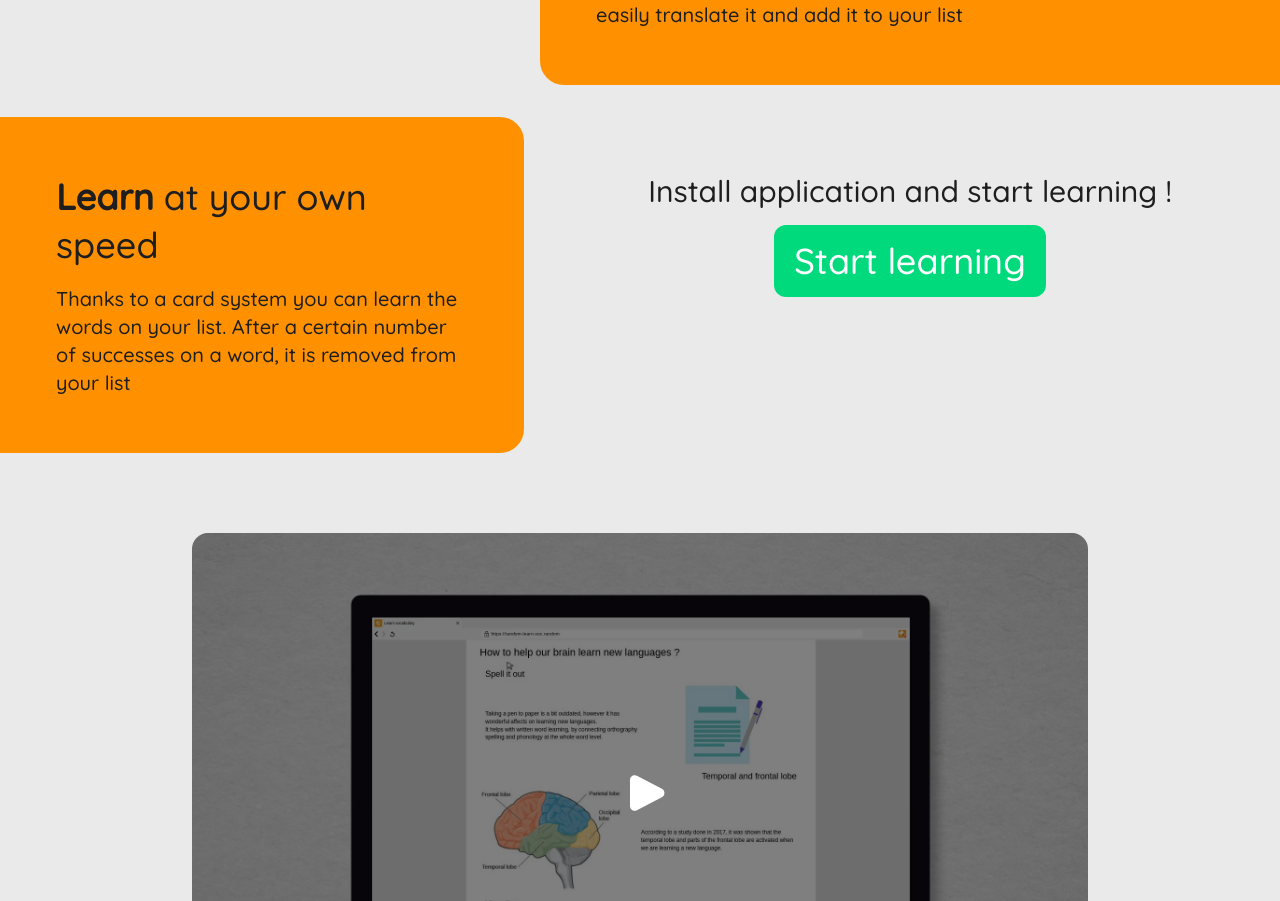
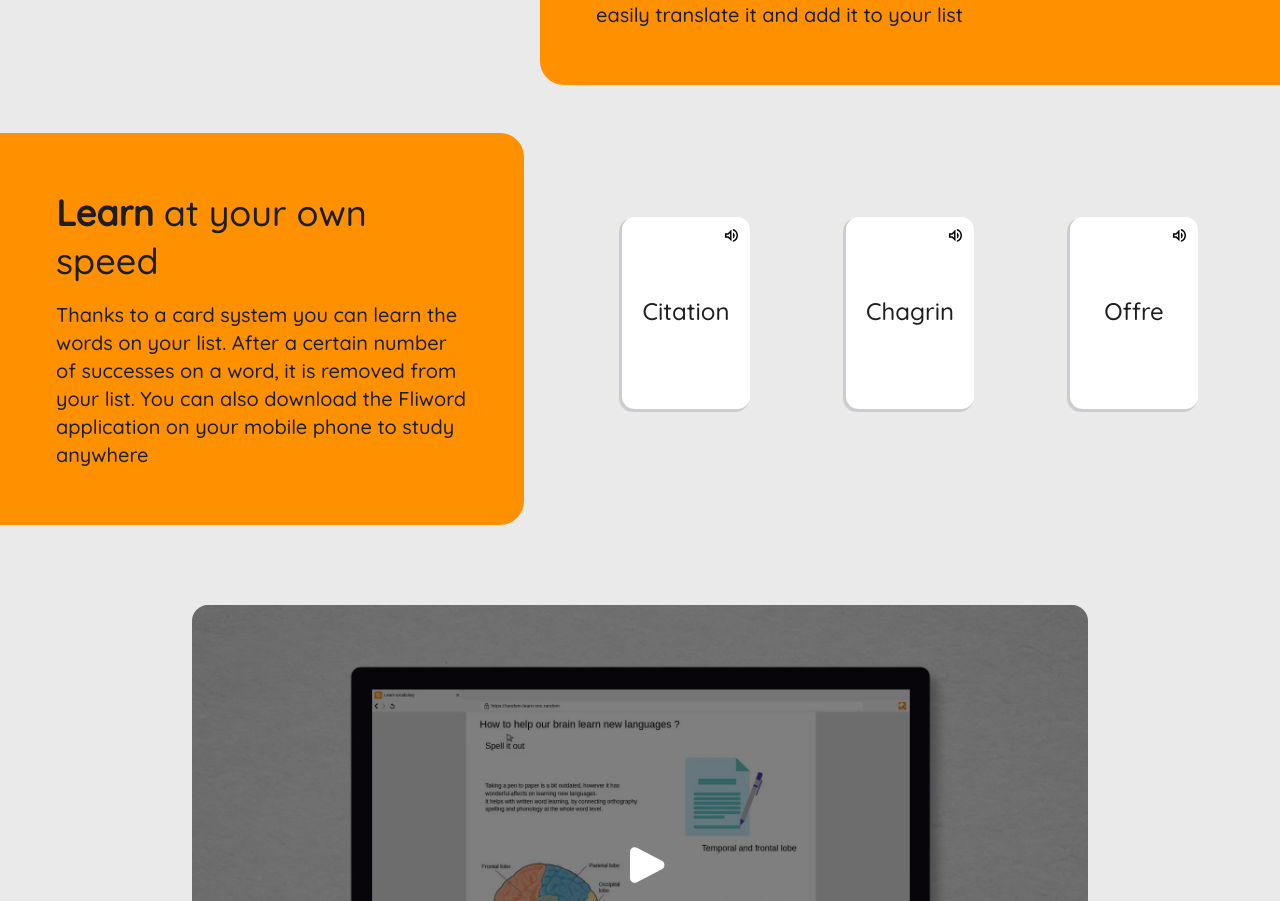
Before and after one commit to flipword/flipword-hub-nuxt-version, a Nuxt app: page /about-us in a window 1280 px wide. Shown: the part 1639-2540 px from the top of the page. Built offline with nearby package versions, Linux system fonts and the light colour scheme; what vue3-resize would draw is missing.

Commit message:
:sparkles: add third text illustration

```diff
--- /dev/null
+++ b/components/FlipCard.vue
@@ -0,0 +1,90 @@
+<template>
+  <div class="flip-card">
+    <div class="flip-card-inner">
+      <div class="flip-card-front flex flex-col justify-between">
+        <div class="flex flex-row justify-end pr-3 pt-3">
+          <img
+            src="~/assets/icons/volume.svg"
+            style="width: 1vw; height: auto"
+          />
+        </div>
+        <div class="flex flex-row mb-7 justify-center">
+          <span class="font-sans text-black 2xl:text-3xl xl:text-2xl text-xl">{{
+            props.foreignWord
+          }}</span>
+        </div>
+        <div></div>
+      </div>
+      <div class="flip-card-back flex flex-col justify-between">
+        <div class="flex flex-row justify-end pr-3 pt-3">
+          <img
+            src="~/assets/icons/volume.svg"
+            style="width: 1vw; height: auto"
+          />
+        </div>
+        <div class="flex flex-row mb-7 justify-center">
+          <span class="font-sans text-black 2xl:text-3xl xl:text-2xl text-xl">{{
+            props.nativeWord
+          }}</span>
+        </div>
+        <div></div>
+      </div>
+    </div>
+  </div>
+</template>
+
+<script setup lang="ts">
+const props = defineProps({
+  nativeWord: {
+    type: String,
+    required: true,
+  },
+  foreignWord: {
+    type: String,
+    required: true,
+  },
+});
+</script>
+
+<style scoped>
+.flip-card {
+  background-color: transparent;
+  width: 10vw;
+  height: 15vw;
+  transition: 0.4s ease-in-out transform, 0.3s ease-in-out box-shadow;
+  perspective: 1000px;
+}
+
+.flip-card-inner {
+  position: relative;
+  width: 100%;
+  height: 100%;
+  text-align: center;
+  transition: transform 0.8s;
+  transform-style: preserve-3d;
+}
+
+.flip-card:hover .flip-card-inner {
+  transform: rotateY(180deg);
+}
+
+.flip-card-front,
+.flip-card-back {
+  position: absolute;
+  width: 100%;
+  height: 100%;
+  -webkit-backface-visibility: hidden;
+  backface-visibility: hidden;
+  border-radius: 1vw;
+  box-shadow: -2px 2px 0 1px rgba(34, 33, 81, 0.15);
+}
+
+.flip-card-front {
+  background-color: #ffffff;
+}
+
+.flip-card-back {
+  background-color: #ffffff;
+  transform: rotateY(180deg);
+}
+</style>
--- a/i18n/i18n-de.json
+++ b/i18n/i18n-de.json
@@ -6,7 +6,7 @@
   "extension_promo_title": "Dank der <b>Browsererweiterung</b> können Sie beim Surfen <abbr>einfach</abbr> Wörter zu Ihrer Liste hinzufügen",
   "extension_promo": "Das Ziel dieser Browsererweiterung ist es, das Hinzufügen von Wörtern zu Ihrer Liste zu vereinfachen. Wenn Sie beim täglichen Surfen bestimmte Wörter, die in einer Fremdsprache geschrieben sind, nicht verstehen, können Sie sie einfach übersetzen und zu Ihrer Liste hinzufügen",
   "learn_title": "<b>Lernen</b> Sie in Ihrem eigenen Tempo",
-  "learn": "Mithilfe eines Kartensystems können Sie Wörter aus Ihrer Liste lernen. Nach einer bestimmten Anzahl von Treffern für ein Wort wird dieses aus Ihrer Liste entfernt",
+  "learn": "Mithilfe eines Kartensystems können Sie Wörter aus Ihrer Liste lernen. Nach einer bestimmten Anzahl von Erfolgen bei einem Wort wird dieses aus Ihrer Liste entfernt. Sie können auch die Fliword-App auf Ihr Handy herunterladen, um überall zu lernen",
   "your_turn": "Du bist dran ! <b>Testen</b> Ihr Wissen!",
   "start": "Beginnen",
   "demo": "Demo ansehen",
--- a/i18n/i18n-en.json
+++ b/i18n/i18n-en.json
@@ -6,7 +6,7 @@
   "extension_promo_title": "Thanks to the <b>browser extension</b>, add <abbr>easily</abbr> words to your list while browsing. Then <b>review</b> them within the application",
   "extension_promo": "The purpose of this browser extension is to make it easy to add words to your list. If during your daily browsing you don't understand some words written in a foreign language, you can easily translate it and add it to your list",
   "learn_title": "<b>Learn</b> at your own speed",
-  "learn": "Thanks to a card system you can learn the words on your list. After a certain number of successes on a word, it is removed from your list",
+  "learn": "Thanks to a card system you can learn the words on your list. After a certain number of successes on a word, it is removed from your list. You can also download the Fliword application on your mobile phone to study anywhere",
   "your_turn": "It's your turn ! <b> Test </b> your knowledge!",
   "start": "Start learning",
   "demo": "View demo",
--- a/i18n/i18n-es.json
+++ b/i18n/i18n-es.json
@@ -6,7 +6,7 @@
   "extension_promo_title": "Gracias a la <b>extensión del navegador</b>, agregue <abbr>fácilmente</abbr> palabras a su lista mientras navega",
   "extension_promo": "El objetivo de esta extensión del navegador es facilitar la tarea de añadir palabras a tu lista. Si durante tu navegación diaria no entiendes algunas palabras escritas en un idioma extranjero, puedes traducirlas fácilmente y añadirlas a tu lista",
   "learn_title": "<b>Aprenda</b> a su ritmo",
-  "learn": "Gracias a un sistema de tarjetas, puedes aprender las palabras de tu lista. Después de un cierto número de aciertos en una palabra, ésta se elimina de su lista",
+  "learn": "Gracias a un sistema de tarjetas, puedes aprender las palabras de tu lista. Tras un determinado número de aciertos en una palabra, ésta se elimina de tu lista. También puede descargar la aplicación Fliword en su teléfono móvil para estudiar en cualquier lugar",
   "your_turn": "Es tu turno ! <b>¡Pon a prueba</b> tus conocimientos!",
   "start": "Comienza",
   "demo": "Ver demo",
--- a/i18n/i18n-fr.json
+++ b/i18n/i18n-fr.json
@@ -6,7 +6,7 @@
   "extension_promo_title": "Grace à l’<b>extension navigateur</b>, ajouter <abbr>facilement</abbr> des mots à votre liste lors de votre navigation",
   "extension_promo": "L'objectif de cette extension navigateur est de rendre facile l'ajout de mot à votre liste. Si lors de votre navigation quotidienne vous ne comprenez pas certains mots écrits en langue étrangère, vous pouvez facilement le traduire et l'ajouter à votre liste",
   "learn_title": "<b>Apprenez</b> à votre rythme",
-  "learn": "Grace à un sytème de carte retournable vous pouvez apprendre les mots de votre liste. Au bout d'un certains nombres de succès sur un mot, ce dernier est retiré de votre liste",
+  "learn": "Grace à un sytème de carte retournable vous pouvez apprendre les mots de votre liste. Au bout d'un certains nombres de succès sur un mot, ce dernier est retiré de votre liste. Vous pouvez également télécharger l'application Fliword sur votre mobile pour réviser partout",
   "your_turn": "A vous de jouer ! <b>Testez</b> vos connaissances !",
   "start": "Commencer",
   "demo": "Voir demo",
--- a/pages/[langs]/index.vue
+++ b/pages/[langs]/index.vue
@@ -143,7 +143,7 @@
         </div>
         <div ref="thirdTextRef" class="sm:col-span-5 order-5 w-full order-2">
           <div
-            class="flex flex-col gap-4 items-start sm:bg-primary bg-white 2xl:p-18 xl:p-14 p-10 sm:mt-4 -mt-4 sm:rounded-r-3xl transition-all duration-500"
+            class="flex flex-col gap-4 items-start sm:bg-primary bg-white 2xl:p-18 xl:p-14 p-10 sm:mt-8 -mt-4 sm:rounded-r-3xl transition-all duration-500"
             :class="thirdTextDisplayed ? 'translate-x-0' : '-translate-x-full'"
           >
             <span
@@ -153,22 +153,25 @@
             <span class="font-sans text-xl text-black" v-html="$t('learn')" />
           </div>
         </div>
-        <div class="sm:col-span-7 order-6 w-full order-2">
+        <div
+          class="flex flex-col justify-center sm:col-span-7 order-6 w-full order-2"
+        >
           <div
-            class="flex flex-col gap-4 justify-center items-center 2xl:p-18 xl:p-14 p-2 sm:mt-4 sm:rounded-r-3xl transition-all duration-500"
+            class="flex flex-row gap-24 justify-center items-center sm:rounded-r-3xl transition-all duration-500"
             :class="thirdTextDisplayed ? 'opacity-100' : 'opacity-0'"
           >
-            <span
-              class="w-full font-sans sm:text-3xl text-3xl leading-normal text-black text-center"
-            >
-              {{ $t("install") }}
-            </span>
-            <button
-              class="px-5 py-3 bg-positive rounded-xl text-4xl text-white"
-              @click="openStore"
-            >
-              {{ $t("start") }}
-            </button>
+            <FlipCard
+              :native-word="wordList[currentNativeLang][11]"
+              :foreign-word="wordList[currentForeignLang][11]"
+            />
+            <FlipCard
+              :native-word="wordList[currentNativeLang][12]"
+              :foreign-word="wordList[currentForeignLang][12]"
+            />
+            <FlipCard
+              :native-word="wordList[currentNativeLang][13]"
+              :foreign-word="wordList[currentForeignLang][13]"
+            />
           </div>
         </div>
       </div>
```
